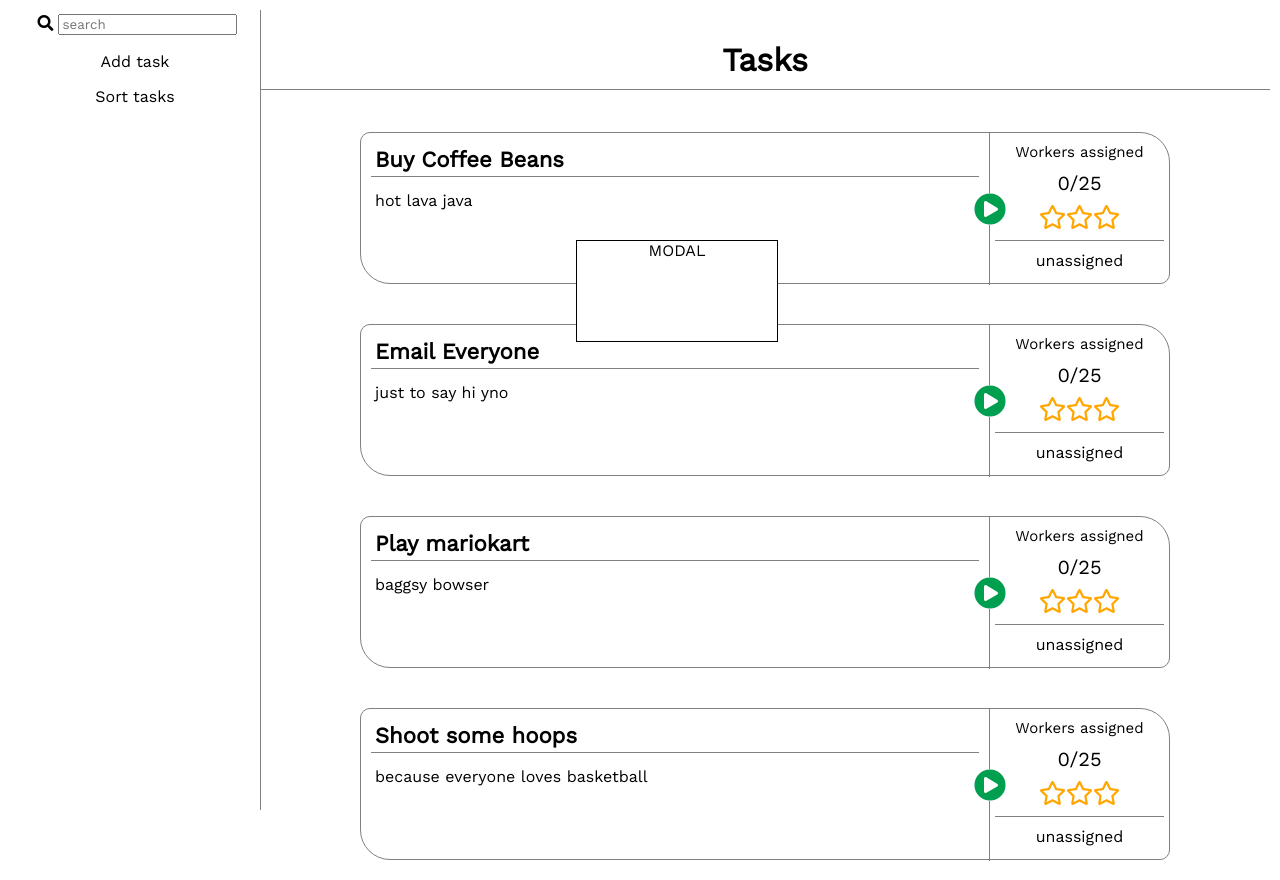
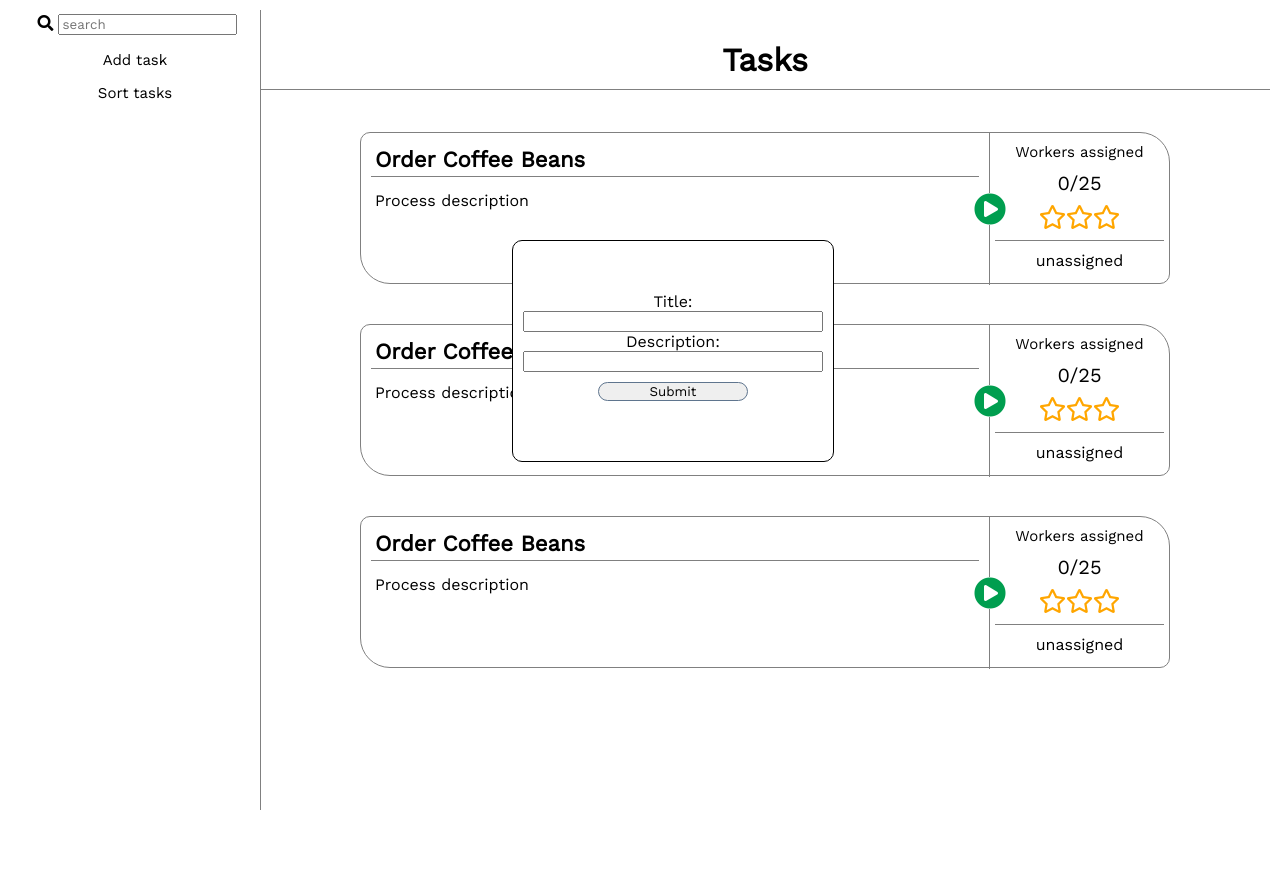
Before and after one commit to CKeogh/blue-prism-tech-test, a React (Create React App) app: page / in a window 1280 px wide. Both pictures are taken after a click on the element "Add task". After the commit the page ends 800 px from the top, so only its background shows below. Built offline with nearby package versions, Linux system fonts and the light colour scheme.

Commit message:
format addtaskmodal

```diff
--- a/src/App.js
+++ b/src/App.js
@@ -9,37 +9,29 @@ class App extends React.Component {
   state = {
     tasks: [
       {
-        title: 'Buy Coffee Beans',
-        desc: 'hot lava java',
+        title: 'Order Coffee Beans',
+        desc: 'Process description',
         workers: 0,
         priority: 0,
         status: 'unassigned',
         progress: 0,
       },
       {
-        title: 'Email Everyone',
-        desc: 'just to say hi yno',
+        title: 'Order Coffee Beans',
+        desc: 'Process description',
         workers: 0,
         priority: 0,
         status: 'unassigned',
         progress: 0,
       },
       {
-        title: 'Play mariokart',
-        desc: 'baggsy bowser',
+        title: 'Order Coffee Beans',
+        desc: 'Process description',
         workers: 0,
         priority: 0,
         status: 'unassigned',
         progress: 0,
       },
-      {
-        title: 'Shoot some hoops',
-        desc: 'because everyone loves basketball',
-        workers: 0,
-        priority: 0,
-        status: 'unassigned',
-        progress: 0,
-      }
     ],
     showSidebar: false,
     showModal: false,
@@ -48,16 +40,28 @@ class App extends React.Component {
   render() {
     return (
       <div className="App">
-        <Sidebar className="sidebar-big" show={true} toggleShowModal={this.toggleShowModal} />
-        <Sidebar className="sidebar-small" show={this.state.showSidebar} toggleShowModal={this.toggleShowModal} />
+        <Sidebar
+          className="sidebar-big"
+          show={true}
+          toggleShowModal={this.toggleShowModal} />
+        <Sidebar
+          className="sidebar-small"
+          show={this.state.showSidebar}
+          toggleShowModal={this.toggleShowModal} />
         <div className="main-content">
           <header>
             <h1 className="header">Tasks</h1>
           </header>
           <i onClick={this.toggleSidebar} className="fas fa-bars sidebar-toggle"></i>
-          <TaskList tasks={this.state.tasks} changePriority={this.changePriority} handleStatusChange={this.handleStatusChange} />
+          <TaskList
+            tasks={this.state.tasks}
+            changePriority={this.changePriority}
+            handleStatusChange={this.handleStatusChange} />
         </div>
-        <AddTaskModal className="add-task-modal" showModal={this.state.showModal} />
+        <AddTaskModal
+          className="add-task-modal"
+          showModal={this.state.showModal}
+          handleNewTask={this.handleNewTask} />
       </div>
     );
   }
@@ -101,6 +105,24 @@ class App extends React.Component {
     })
   }
 
+  handleNewTask = (title, desc) => {
+    const newTask = {
+      title,
+      desc,
+      workers: 0,
+      priority: 0,
+      status: 'unassigned',
+      progress: 0,
+    }
+    if (title && desc) {
+      this.setState((prevState) => {
+        prevState.tasks.unshift(newTask)
+        return { tasks: prevState.tasks }
+      })
+      this.toggleShowModal()
+    }
+  }
+
 }
 
 export default App;
--- a/src/App.scss
+++ b/src/App.scss
@@ -42,14 +42,34 @@ $border-soft: solid 0.5px grey;
 }
 
 .add-task-modal {
-  width: 200px;
-  height: 100px;
+  width: 300px;
+  height: 200px;
   position: fixed;
   border: solid black 1px;
+  border-radius: 10px;
   z-index: 8;
   top: 30vh;
-  left: 45vw;
+  left: 40vw;
   background-color: white;
+  transition: all 0.8s;
+  display: flex;
+  flex-direction: column;
+  padding: 10px;
+  justify-content: center;
+
+  .submit-button {
+    margin: 10px;
+    width: 50%;
+    align-self: center;
+    border: $blue solid 1px;
+    border-radius: 10px;
+    cursor: pointer;
+    transition: background-color 0.5s;
+  }
+
+  .submit-button:hover {
+    background-color: $grey;
+  }
 }
 
 .sidebar-toggle {
--- a/src/components/AddTaskModal.jsx
+++ b/src/components/AddTaskModal.jsx
@@ -1,16 +1,34 @@
 import React from 'react';
 
 class AddTaskModal extends React.Component {
+
+    state = {
+        title: '',
+        desc: '',
+    }
     render() {
-        console.log(this.props.showModal)
+        const { showModal, className, handleNewTask } = this.props;
         return (
             <div
-                className={this.props.className}
-                style={{ display: this.props.showModal ? 'block' : 'none' }}
+                className={className}
+                style={{
+                    opacity: showModal ? '1' : '0',
+                    transform: showModal ? 'translateY(0vw)' : 'translateY(-35vw)',
+                }}
             >
-                MODAL
+                <label htmlFor="input-title">Title: </label>
+                <input type="text" id="input-title" onChange={(e) => this.handleChange(e, 'title')} />
+                <label htmlFor="input-desc">Description: </label>
+                <input type="text" id="input-desc" onChange={(e) => this.handleChange(e, 'desc')} />
+                <button className="submit-button" onClick={() => handleNewTask(this.state.title, this.state.desc)} >Submit</button>
             </div>
         )
+    }
+
+    handleChange(e, label) {
+        this.setState({
+            [label]: e.target.value
+        })
     }
 }
 
--- a/src/components/Sidebar.jsx
+++ b/src/components/Sidebar.jsx
@@ -9,8 +9,8 @@ const Sidebar = (props) => {
             <i className="fas fa-search search-icon"></i>
             <input type="text" placeholder="search" />
             <nav>
-                <p onClick={props.toggleShowModal} >Add task</p>
-                <p>Sort tasks</p>
+                <p onClick={props.toggleShowModal} className="menu-option" >Add task</p>
+                <p className="menu-option">Sort tasks</p>
             </nav>
         </div>
     )
```
Also changed, not shown: 1 other file (tests, documents, lock files or other folders).
